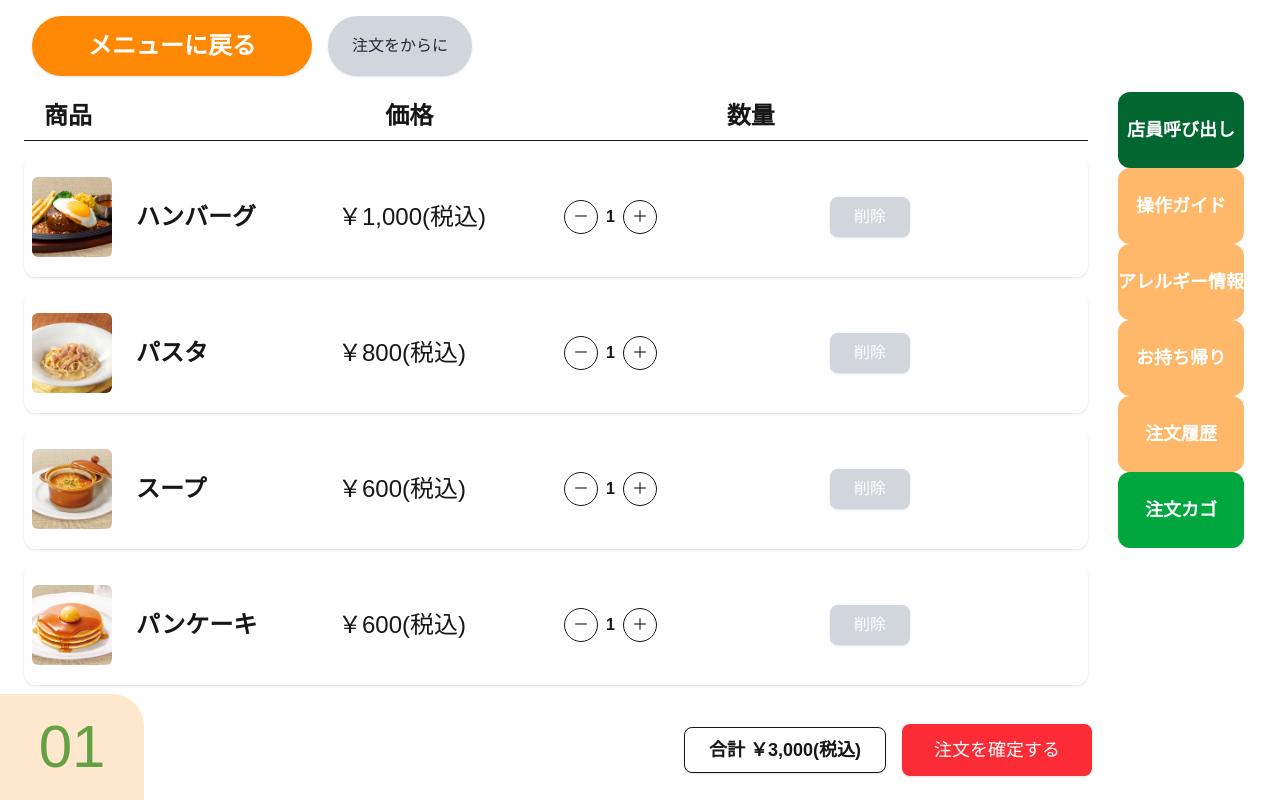
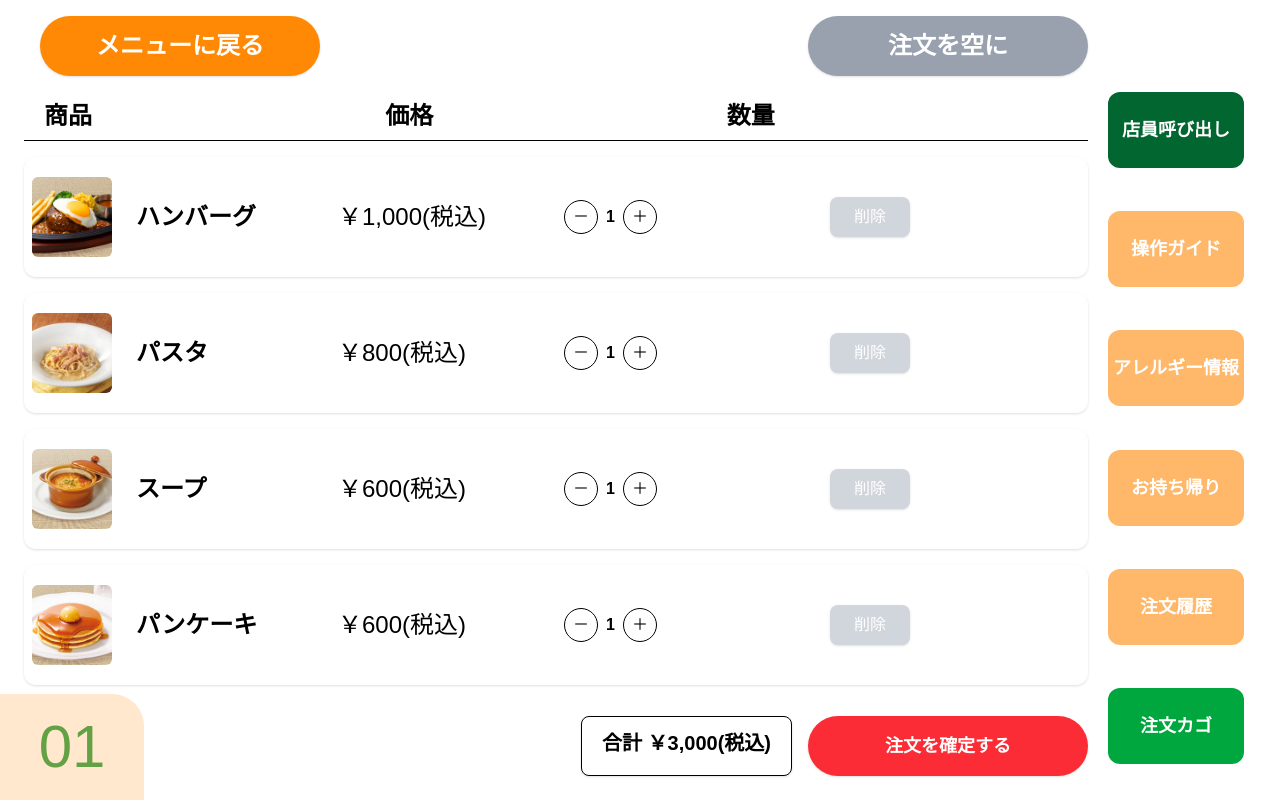
Before and after one commit to reonalddekapurio/MantanAteam, a Next.js app in the folder next-app/: page /cart in a window 1280 px wide. Built offline with nearby package versions, Linux system fonts and the light colour scheme.

Commit message:
cartの細かいデザイン

```diff
--- a/next-app/app/cart/page.tsx
+++ b/next-app/app/cart/page.tsx
@@ -1,6 +1,7 @@
 "use client";
 
 import { useState } from "react";
+import { useRouter } from "next/navigation"; // ← 追加
 import BackButton from "@/app/components/BackButton";
 import SideMenu from "@/app/components/ActionButtons";
 import Number from "@/app/components/Number";
@@ -16,12 +17,11 @@ const initialItems = [
 
 export default function CartPage() {
     const [items, setItems] = useState(initialItems);
+    const router = useRouter();
 
     const handleUpdate = (id: number, quantity: number) => {
         setItems((prev) =>
-        prev.map((item) =>
-            item.id === id ? { ...item, quantity } : item
-        )
+        prev.map((item) => (item.id === id ? { ...item, quantity } : item))
         );
     };
 
@@ -29,31 +29,42 @@ export default function CartPage() {
         setItems((prev) => prev.filter((item) => item.id !== id));
     };
 
+    const handleClear = () => {
+        setItems([]); // ← 全削除
+    };
+
+    const handleConfirm = () => {
+        // ここで注文確定処理（API送信など）を入れてもOK
+        router.push("/"); // ← トップページに戻る
+    };
+
     const total = items.reduce((sum, item) => sum + item.price * item.quantity, 0);
 
     return (
-
-            <div className="flex flex-col h-[800px] mx-auto bg-white">
+        <div className="relative flex flex-col h-[800px] mx-auto bg-white">
         {/* 上部ボタン */}
-            <div className="absolute top-4 left-4 flex gap-4">
+        <div className="absolute top-4 left-6 right-48 flex justify-between items-center">
             <BackButton />
-                <button className="bg-gray-300 text-gray-800 px-6 py-2 rounded-full shadow">
-                注文をからに
+            <button
+            onClick={handleClear}
+            className="bg-gray-400 hover:bg-orange-500 w-70 h-15 text-white font-bold text-2xl px-10 py-2 rounded-full shadow"
+            >
+            注文を空に
             </button>
         </div>
 
         {/* 注文リスト */}
-            <div className="absolute top-20 left-6 right-48 bottom-28">
+        <div className="absolute top-20 left-6 right-48 bottom-28 text-black">
             <CartList items={items} onUpdate={handleUpdate} onRemove={handleRemove} />
         </div>
 
         {/* 合計と注文確定 */}
-            <div className="absolute bottom-6 right-47">
+        <div className="absolute bottom-6 left-6 right-48 flex justify-end">
             <CartSummary total={total} />
         </div>
 
         {/* 右サイドメニュー */}
-            <div className="absolute top-20 right-6 flex flex-col gap-4">
+        <div className="absolute top-20 right-6 bottom-6 flex flex-col gap-4 w-40">
             <SideMenu />
         </div>
 
--- a/next-app/app/components/BackButton.tsx
+++ b/next-app/app/components/BackButton.tsx
@@ -1,7 +1,17 @@
+'use client';
+
+import {useRouter} from "next/navigation";
+
 export default function TopBar() {
+
+    const router = useRouter();
+
     return (
         <div className="pl-4">
-        <button className="bg-orange-400 w-70 h-15 hover:bg-orange-500 text-white font-bold text-2xl px-10 py-2 rounded-full shadow">
+        <button
+            onClick={() => router.push('/top')}
+            className="bg-orange-400 w-70 h-15 hover:bg-orange-500 text-white font-bold text-2xl px-10 py-2 rounded-full shadow"
+        >
             メニューに戻る
         </button>
         </div>
--- a/next-app/app/components/CartSummary.tsx
+++ b/next-app/app/components/CartSummary.tsx
@@ -1,16 +1,24 @@
-interface CartSummaryProps {
+    interface CartSummaryProps {
     total: number;
-}
+    }
 
-export default function CartSummary({ total }: CartSummaryProps) {
+    import {useRouter} from "next/navigation";
+
+    export default function CartSummary({ total }: CartSummaryProps) {
+
+    const router = useRouter();
+
     return (
         <div className="flex items-center gap-4">
-        <div className="bg-white border px-6 py-2 rounded-lg shadow text-lg font-bold">
+        <div className="bg-white border pt-3 px-5 rounded-lg h-15 shadow text-black text-xl font-bold">
             合計 ￥{total.toLocaleString()}(税込)
         </div>
-        <button className="bg-red-500 hover:bg-red-600 text-white px-8 py-3 rounded-lg text-lg shadow">
+        <button
+            onClick={() => router.push('/top')}
+            className="bg-red-500 hover:bg-red-600 text-white h-15 w-70 font-bold text-4xl rounded-4xl text-lg shadow"
+        >
             注文を確定する
         </button>
         </div>
     );
-}
+    }
--- a/next-app/app/history/page.tsx
+++ b/next-app/app/history/page.tsx
@@ -12,7 +12,7 @@ export default function OrdersPage() {
             </div>
 
         {/* 注文リスト */}
-            <div className="absolute top-20 left-6 right-48 bottom-20 overflow-y-auto">
+            <div className="absolute top-20 left-6 right-48 bottom-20 text-black">
                 <HistoryProducts />
             </div>
 
```
Lines whose indentation alone changed are shown as unchanged.
